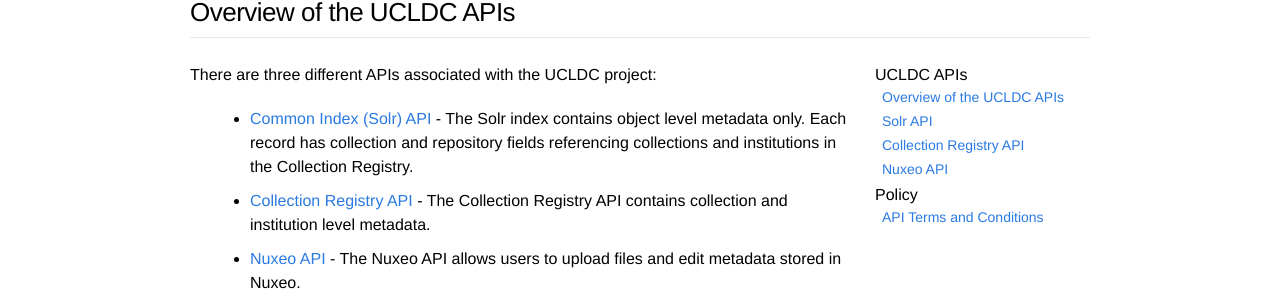
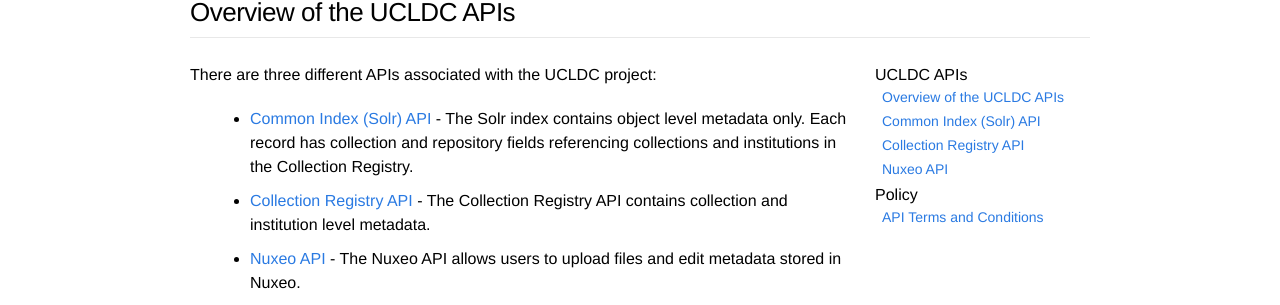
Before and after one commit to ucldc/ucldc-docs, a Jekyll site: the page built from docs/technical-docs/index.md, in a window 1280 px wide. Shown: the part 154-459 px from the top of the page. Built offline with Jekyll 4.4.1, drawn with Linux system fonts in a browser that asks for light colours; nearby versions of some CDN libraries.

Commit message:
Update technical-sidebar.html

```diff
--- a/_includes/technical-sidebar.html
+++ b/_includes/technical-sidebar.html
@@ -2,7 +2,7 @@
   <h1>UCLDC APIs</h1>
   <ul>
     <li><a href="{{ site.url }}{{ site.baseurl }}/docs/technical-docs/index/">Overview of the UCLDC APIs</a></li>
-    <li><a href="{{ site.url }}{{ site.baseurl }}/docs/technical-docs/solr-api/">Solr API</a></li>
+    <li><a href="{{ site.url }}{{ site.baseurl }}/docs/technical-docs/solr-api/">Common Index (Solr) API</a></li>
     <li><a href="{{ site.url }}{{ site.baseurl }}/docs/technical-docs/registry-api/">Collection Registry API</a></li>
     <li><a href="{{ site.url }}{{ site.baseurl }}/docs/technical-docs/nuxeo-api/">Nuxeo API</a></li>
   </ul>
```
